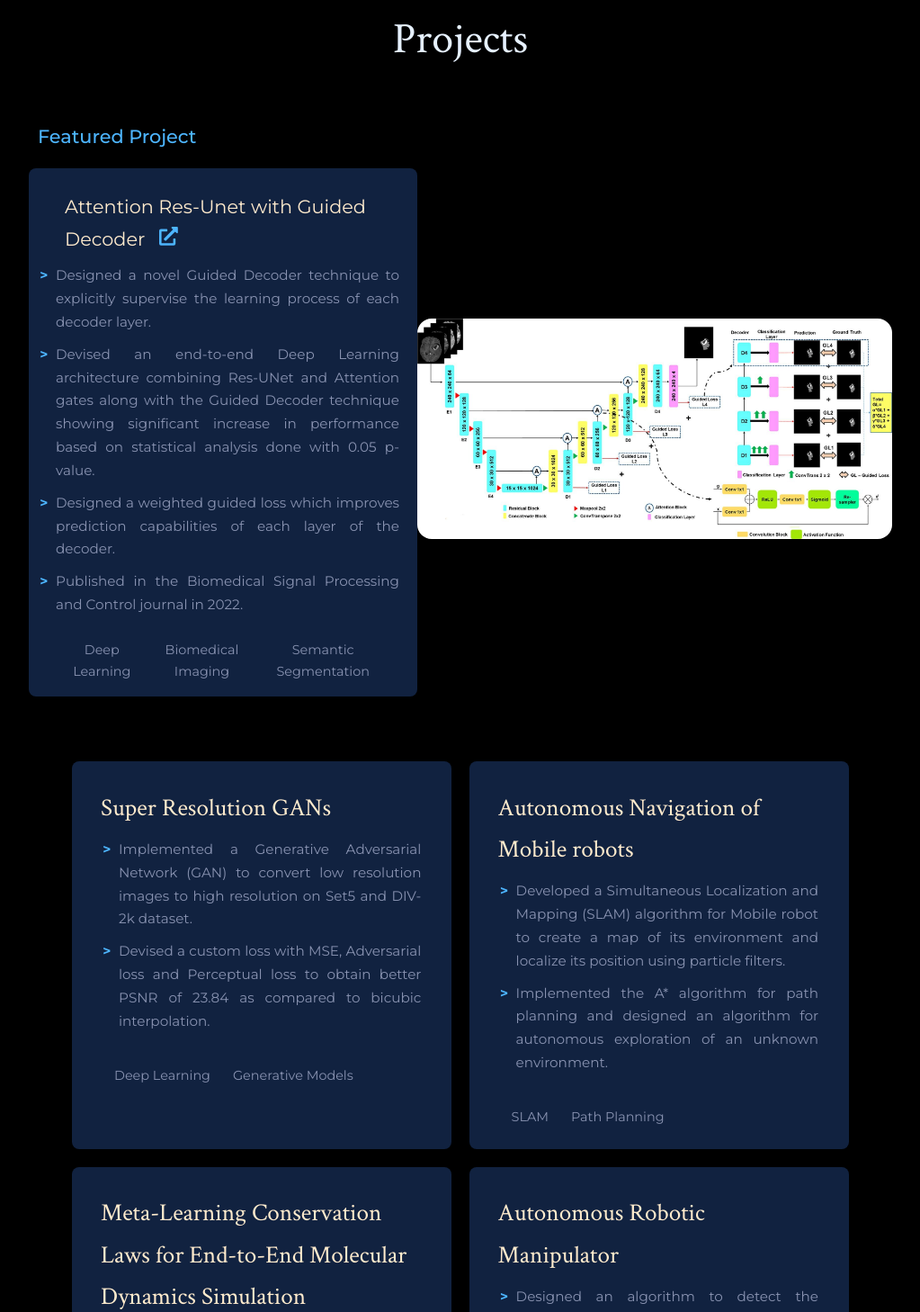
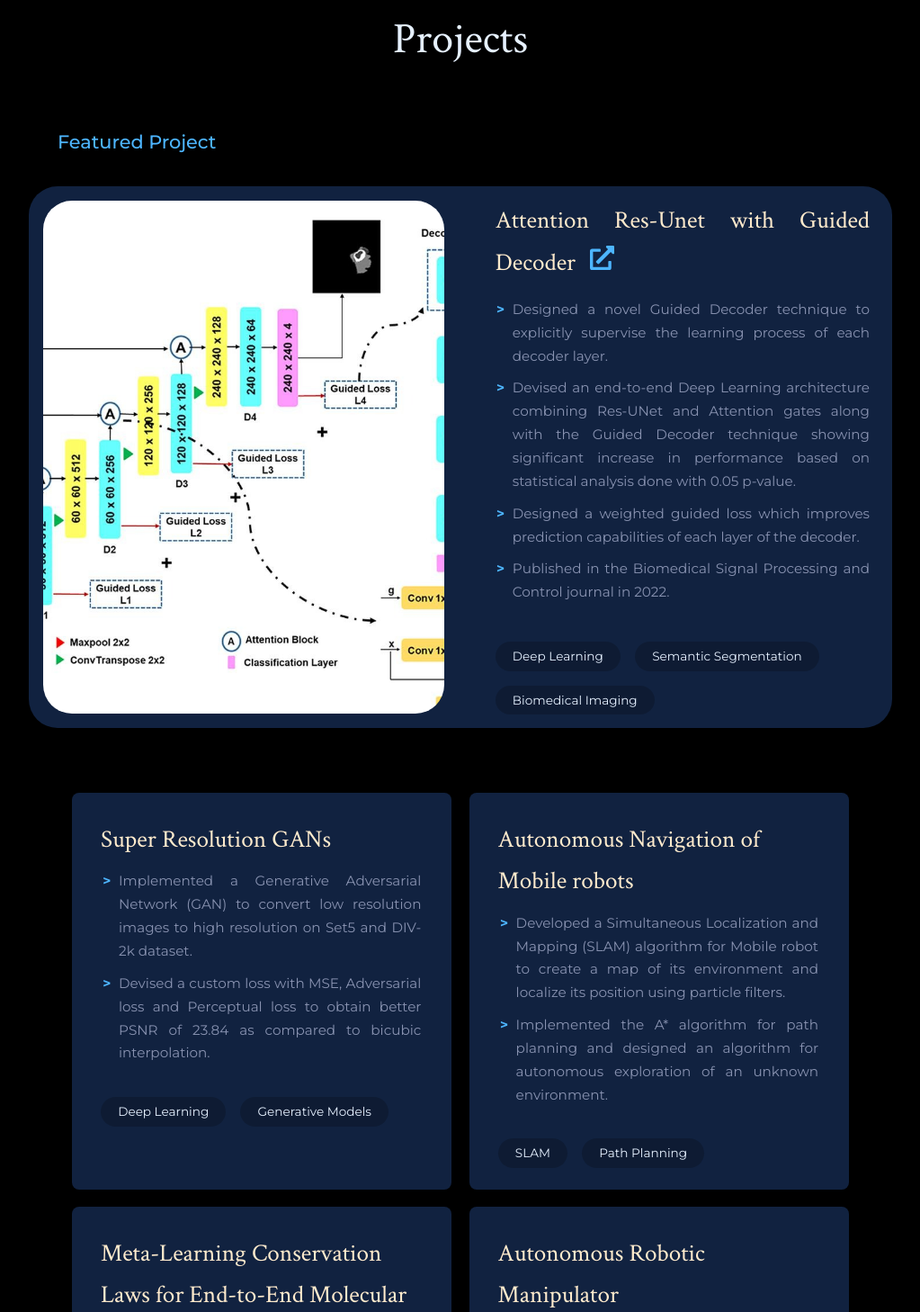
Before and after one commit to dhirajmaji7/dhirajmaji7.github.io, a React (Create React App) app: page / in a window 1280 px wide. Shown: the part 6070-7528 px from the top of the page at 90% size, without its empty margins (128-1151 px from the left). Built offline with nearby package versions, Linux system fonts and the light colour scheme.

Commit message:
project section updated

```diff
--- a/src/components/about/about.css
+++ b/src/components/about/about.css
@@ -37,7 +37,7 @@
   overflow: hidden;
   transform: rotateX(var(--rx)) rotateY(var(--ry)) scale(var(--tiltScale));
   transform-style: preserve-3d;
-  transition: transform 0.3s ease-out;
+  transition: transform 0.2s ease-out;
   will-change: transform;
 }
 
--- a/src/components/projects/Projects.jsx
+++ b/src/components/projects/Projects.jsx
@@ -12,15 +12,22 @@ const Projects = () => {
       <div className="container projects__container">
         <div className="featured__project">
           <article className='featured__project-item'>
-            <div className="featured__project-header">
+            <div className="featured__project-group">
               <h4>Featured Project</h4>
             </div>
-            <div className="featured__project-details">
+            <div className="featured__project-card">
+              <div className="featured__project-img">
+                <img src={ARUGD_img} alt='ARU-GD' />
+              </div>
               <div className="featured__project-content">
                 <div className="featured__project-header">
                   <a href='https://www.sciencedirect.com/science/article/abs/pii/S1746809421006741?via%3Dihub' target='__blank'>
-                    <span className='featured__project-header-title'>Attention Res-Unet with Guided Decoder</span>
-                    <span className='icon'><FaExternalLinkAlt/></span>
+                    <span className='featured__project-header-title'>
+                      Attention Res-Unet with Guided Decoder
+                    </span>
+                    <span className='icon'>
+                      <FaExternalLinkAlt/>
+                    </span>
                   </a>
                 </div>
                 <ul className='project__content-points'>
@@ -31,12 +38,9 @@ const Projects = () => {
                 </ul>
                 <div className="featured__project-footer">
                   <span>Deep Learning</span>
+                  <span>Semantic Segmentation</span>
                   <span>Biomedical Imaging</span>
-                  <span>Semantic Segmentation</span>
                 </div>
-              </div>
-              <div className="featured__project-img">
-                <img src={ARUGD_img} alt='ARU-GD' />
               </div>
             </div>
           </article>
--- a/src/components/projects/projects.css
+++ b/src/components/projects/projects.css
@@ -18,20 +18,66 @@
     margin-bottom: 3rem;
 }
 
-.featured__project-header {
+.featured__project-group {
     color: var(--color-primary);
     text-align: left;
-    padding: 10px;
+    padding: 1rem 2rem 2rem 2rem;
     transition: all 0.4s ease-in-out;
 }
 
-.featured__project-header h4 {
+.featured__project-group h4 {
     font-size: 1.3rem;
 }
 
+.featured__project-card {
+  display: flex;
+  flex-direction: row;
+  gap: 1rem;
+  align-items: stretch;
+  background: var(--light-navy);
+  border-radius: 2rem;
+  overflow: hidden;
+  transition: transform 0.4s ease-in-out;
+  max-width: 100%;
+}
+
+.featured__project-card:hover {
+  transform: translateY(-6px);
+}
+
+.featured__project-img {
+  overflow: hidden;
+  padding: 1rem;
+}
+
+.featured__project-img img {
+  width: 100%;
+  height: 100%;
+  object-fit: cover;
+  border-radius: 2rem;
+  display: block;
+  transition: transform 0.4s ease;
+}
+
+.featured__project-img img:hover {
+    transform: scale(1.02);
+}
+
+.featured__project-content {
+    padding: 15px 25px 15px 25px;
+    text-align: justify;
+    height: auto;
+    font-size: 0.95rem;
+    transition: all 0.4s ease-in-out;
+    display: flex;
+    flex-direction: column;
+    justify-content: center;
+}
+
 .featured__project-header a span{
-    transition: all 0.4s ease-in-out;
-    font-size: 1.3rem;
+    transition: all 0.3s ease;
+    font-family: 'Crimson Text', serif;
+    font-size: 1.7rem;
     text-align: left;
     color: blanchedalmond;
     margin-right: 1rem;
@@ -41,58 +87,39 @@
     color: var(--color-primary);
 }
 
-.featured__project-content:hover .featured__project-header a .featured__project-header-title{
+.featured__project-card:hover .featured__project-header a .icon {
+    color: blanchedalmond;
+}
+
+.featured__project-card:hover .featured__project-header-title{
     color: var(--color-primary);
 }
 
-.featured__project-details {
-    width: 100%;
-    display: grid;
-    grid-template-columns: 45% 55%;
-    place-items: center;
-}
-
-.featured__project-content {
-    padding: 15px 20px 15px 30px;
-    text-align: justify;
-    height: max-content;
-    background: var(--light-navy);
-    border-radius: 0.5rem;
-    margin-top: 0.5rem;
-    font-size: 0.95rem;
-    transition: all 0.4s ease-in-out;
-}
-
-.featured__project-content:hover {
-    transform: translateY(-4px);
+.project__content-points {
+  margin: 1rem 0;
+  padding-left: 1.2rem;
+  font-size: 0.95rem;
+  color: var(--slate);
 }
 
 .featured__project-footer {
-    display: flex;
-    font-weight: 400;
-    font-size: 0.9rem;
-    padding-left: 15px;
-    padding-top: 15px;
+  display: flex;
+  flex-wrap: wrap;
+  gap: 1rem;
+  margin-top: 1rem;
 }
 
 .featured__project-footer span {
-    margin-right: 25px;
-    transition: all 0.2s ease-in-out;
-    text-align: center;
+  background: rgba(0, 0, 0, 0.2);
+  padding: 0.3rem 1.2rem;
+  border-radius: 999px;
+  font-size: 0.85rem;
+  color: var(--white);
+  transition: background 0.3s ease;
 }
 
-.featured__project-content:hover span {
-    color: blanchedalmond;
-}
-
-.featured__project-img img {
-    border-radius: 1rem;
-    transition: all 0.4s ease-in-out;
-}
-
-.featured__project-img img:hover {
-    box-shadow: 10px 10px 10px rgba(0, 0, 0, 0.9);
-    transform: translateY(-6px);
+.featured__project-card:hover .featured__project-footer span {
+  background: var(--dark-navy);
 }
 
 /* =========== Other Projects ================*/
@@ -138,21 +165,22 @@
 
 .project-footer {
     display: flex;
-    font-weight: 400;
-    font-size: 0.9rem;
-    padding-left: 15px;
-    padding-top: 15px;
+    flex-wrap: wrap;
+    gap: 1rem;
+    margin-top: 1rem;
 }
 
 .project-footer span {
-    display: inline-block;
-    text-align: center;
-    margin-right: 25px;
-    transition: all 0.2s ease-in-out;
+    background: rgba(0, 0, 0, 0.2);
+    padding: 0.3rem 1.2rem;
+    border-radius: 999px;
+    font-size: 0.85rem;
+    color: var(--white);
+    transition: all 0.3s ease;
 }
 
 .project__item:hover span {
-    color: blanchedalmond;
+    background: var(--dark-navy);
 }
 
 /* =============== MEDIA QUERIES (MEDIUM DEVICES like Tablets) ============== */
```
